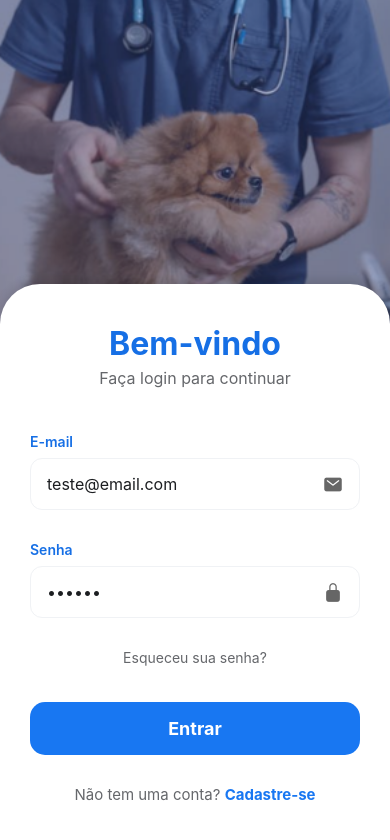
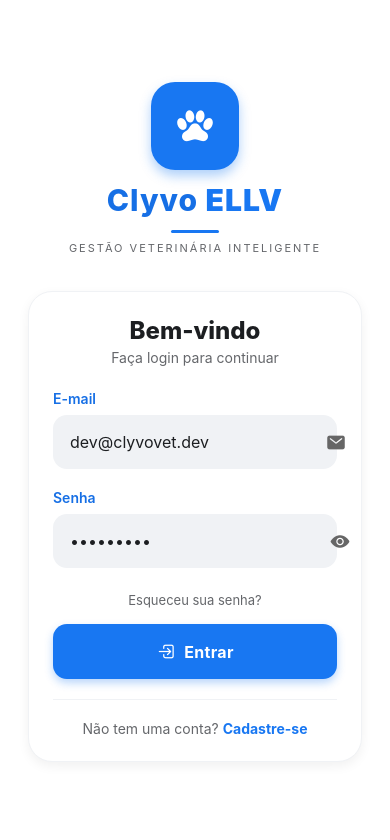
Before and after one commit to victoralves10/MOBILE-EXPO-CHLLNG, a React Native app: screen /Login in a window 390 px wide. Shown: the top 840 px of the page. Built offline with nearby package versions, Linux system fonts and the light colour scheme.

Commit message:
Tela de login: auth real via JWT sem mock e visual redesenhado

```diff
--- a/package.json
+++ b/package.json
@@ -14,6 +14,7 @@
     "@react-navigation/bottom-tabs": "^7.16.0",
     "@react-navigation/native": "^7.2.4",
     "@react-navigation/native-stack": "^7.15.0",
+    "axios": "^1.20.0",
     "expo": "~54.0.33",
     "expo-status-bar": "~3.0.9",
     "react": "19.1.0",
--- a/src/components/CustomTextInput/styles.ts
+++ b/src/components/CustomTextInput/styles.ts
@@ -17,16 +17,18 @@ export default StyleSheet.create({
         marginBottom: 8,
     },
 
-    // linha branca com borda que envolve ícone + input + ícone
+    // linha branca com borda que envolve ícone + input + ícone.
+    // Fundo levemente acinzentado em vez de branco puro — separa visualmente
+    // o campo do resto da tela sem precisar de uma borda mais escura.
     inputContainer: {
         flexDirection: 'row',
         alignItems: 'center',
-        backgroundColor: colors.white,
-        borderRadius: 12,
-        borderWidth: 1,
-        borderColor: colors.grayLight,
+        backgroundColor: colors.grayLight,
+        borderRadius: 14,
+        borderWidth: 1.5,
+        borderColor: 'transparent',
         paddingHorizontal: 16,
-        height: 52,
+        height: 54,
     },
 
     // campo de texto ocupa todo o espaço disponível
--- a/src/controllers/authController.ts
+++ b/src/controllers/authController.ts
@@ -1,37 +1,45 @@
 import { authStorage } from "../storage/authStorage";
+import { authService } from "../services/authService";
 import { User } from "../models/User";
-
-// usuário fixo para validação, como não tem backend, o login é simulado aqui
-const USUARIO_MOCK: User = {
-    email: "teste@email.com",
-    senha: "123456",
-    nm_usuario: "Veterinario",
-};
 
 export const authController = {
 
-    // valida email e senha, se bater com o mock, salva a sessão e retorna true
+    // chama o backend - se der certo, salva token+usuário e retorna true
     async fazerLogin(email: string, senha: string): Promise<boolean> {
-        if (email === USUARIO_MOCK.email && senha === USUARIO_MOCK.senha) {
-            await authStorage.salvarUsuario(USUARIO_MOCK);
+        try {
+            const { token, usuario } = await authService.login(email, senha);
+            await authStorage.salvarSessao(token, usuario);
             return true;
+        } catch (error) {
+            // qualquer falha aqui é "login não deu certo"
+            return false;
         }
-        return false;
     },
 
-    // verifica se tem sessão salva no asyncstorage, usado pra decidir onde o app começa
-    async verificarSessao(): Promise<boolean> {
-        const user = await authStorage.buscarUsuario();
-        return user !== null;
+    // chama o cadastro no backend - se der certo, ja salva a sessão (loga direto sem precisar logar de novo)
+    async fazerCadastro(nome: string, email: string, senha: string): Promise<boolean> {
+        try {
+            const { token, usuario } = await authService.cadastrar(nome, email, senha);
+            await authStorage.salvarSessao(token, usuario);
+            return true;
+        } catch (error) {
+            return false;
+        }
     },
 
-    // retorna os dados do usuário logado (nome, email etc)
+    // verifica se tem sessão salva no asyncstorage, usado pra ver onde o app começa
+    async verificarSessao(): Promise<boolean> {
+        const token = await authStorage.buscarToken();
+        return token !== null;
+    },
+
+    // retorna os dados do usuario logado (nome, email etc)
     async buscarUsuarioLogado(): Promise<User | null> {
         return await authStorage.buscarUsuario();
     },
 
-    // remove a sessão do asyncstorage, equivale ao logout
+    // remove a sessão do asyncstorage, tipo ao logout
     async fazerLogout(): Promise<void> {
-        await authStorage.removerUsuario();
+        await authStorage.removerSessao();
     },
 };
--- a/src/models/User.ts
+++ b/src/models/User.ts
@@ -1,5 +1,5 @@
 export interface User {
-    email: string;
-    senha: string;
-    nm_usuario?: string;
+    id_usuario: number;
+    nm_usuario: string;
+    email_usuario: string;
 }
--- a/src/screens/Login/Index.tsx
+++ b/src/screens/Login/Index.tsx
@@ -1,29 +1,47 @@
-import React, { useState } from "react";
+import React, { useState, useEffect, useRef } from "react";
 import {
     View,
     Text,
-    Image,
-    KeyboardAvoidingView,
-    Platform,
+    Animated,
+    Keyboard,
     TouchableWithoutFeedback,
-    Keyboard,
     TouchableOpacity,
     StatusBar,
     Alert,
     ActivityIndicator,
 } from "react-native";
+import { SafeAreaView } from "react-native-safe-area-context";
 import { useNavigation } from "@react-navigation/native";
+import { Ionicons } from "@expo/vector-icons";
 import { styles } from "./styles";
 import { colors } from "../../global/colors";
 import CustomTextInput from "../../components/CustomTextInput/Index";
 import { authController } from "../../controllers/authController";
 
 export default function Login() {
-    const [email, setEmail] = useState("teste@email.com");
-    const [senha, setSenha] = useState("123456");
+    const [email, setEmail] = useState("dev@clyvovet.dev");
+    const [senha, setSenha] = useState("dev123456");
+    const [senhaVisivel, setSenhaVisivel] = useState(false);
     const [carregando, setCarregando] = useState(false);
 
     const navigation = useNavigation<any>();
+
+    // tela sobe quando teclado abre
+    // evita que o teclado tampe os campos
+    const deslocamentoY = useRef(new Animated.Value(0)).current;
+
+    useEffect(() => {
+        const abrir = Keyboard.addListener("keyboardDidShow", () => {
+            Animated.timing(deslocamentoY, { toValue: -250, duration: 250, useNativeDriver: true }).start();
+        });
+        const fechar = Keyboard.addListener("keyboardDidHide", () => {
+            Animated.timing(deslocamentoY, { toValue: 0, duration: 250, useNativeDriver: true }).start();
+        });
+        return () => {
+            abrir.remove();
+            fechar.remove();
+        };
+    }, [deslocamentoY]);
 
     async function handleLogin() {
 
@@ -38,7 +56,6 @@ export default function Login() {
             const sucesso = await authController.fazerLogin(email.trim(), senha.trim());
 
             if (sucesso) {
-                // login ok, vai pro app e limpa o histórico (não volta pro login com o botão voltar)
                 navigation.reset({
                     index: 0,
                     routes: [{ name: "App" }],
@@ -49,37 +66,31 @@ export default function Login() {
         } catch (error) {
             Alert.alert("Erro", "Algo deu errado. Tente novamente.");
         } finally {
-            // para o carregando independente do resultado
             setCarregando(false);
         }
     }
 
     return (
-        <KeyboardAvoidingView
-            style={styles.containerTela}
-            behavior={Platform.OS === "ios" ? "padding" : undefined}
-        >
-            <StatusBar
-                backgroundColor="transparent"
-                translucent
-                barStyle="light-content"
-            />
+        <SafeAreaView style={styles.containerTela}>
+            <StatusBar backgroundColor={colors.white} barStyle="dark-content" />
 
-            {/* clicando fora dos inputs fecha o teclado */}
             <TouchableWithoutFeedback onPress={Keyboard.dismiss}>
-                <View style={styles.containerConteudo}>
+                <Animated.View style={[styles.containerConteudo, { transform: [{ translateY: deslocamentoY }] }]}>
 
-                    {/* parte de cima, imagem de do naimal */}
-                    <View style={styles.containerBanner}>
-                        <Image
-                            source={require("../../../assets/img-login.png")}
-                            style={styles.imagemBanner}
-                        />
+                    {/* logo, centralizado, sem imagem de fundo */}
+                    <View style={styles.containerLogo}>
+                        <View style={styles.circuloLogo}>
+                            <Ionicons name="paw" size={38} color={colors.white} />
+                        </View>
+                        <Text style={styles.textoMarca}>
+                            Clyvo <Text style={styles.textoMarcaDestaque}>ELLV</Text>
+                        </Text>
+                        <View style={styles.linhaDecorativa} />
+                        <Text style={styles.textoMarcaSub}>gestão veterinária inteligente</Text>
                     </View>
 
-                    {/* parte de baixo, formulário de login */}
+                    {/* card do formulário */}
                     <View style={styles.containerFormulario}>
-
                         <View style={styles.containerTextos}>
                             <Text style={styles.textoTitulo}>Bem-vindo</Text>
                             <Text style={styles.textoSubtitulo}>Faça login para continuar</Text>
@@ -100,8 +111,10 @@ export default function Login() {
                             <CustomTextInput
                                 title="Senha"
                                 placeholder="Sua senha cadastrada"
-                                rightIconName="lock-closed"
-                                secureTextEntry
+                                rightIconName={senhaVisivel ? "eye-off" : "eye"}
+                                rightIconType="button"
+                                onRightIconPress={() => setSenhaVisivel(!senhaVisivel)}
+                                secureTextEntry={!senhaVisivel}
                                 value={senha}
                                 onChangeText={setSenha}
                                 titleStyle={{ color: colors.blueDark }}
@@ -115,26 +128,25 @@ export default function Login() {
                             </TouchableOpacity>
                         </View>
 
-                        <View style={styles.containerAcoes}>
-
-                            {/* botão de entrar, fica desabilitado enquanto carrega */}
                         <TouchableOpacity
                             style={[styles.botaoEntrar, carregando && { opacity: 0.7 }]}
                             onPress={handleLogin}
                             activeOpacity={0.8}
                             disabled={carregando}
                         >
-                                {/* se estiver carregando mostra o círculo, senão mostra o texto */}
                             {carregando ? (
                                 <ActivityIndicator color={colors.white} />
                             ) : (
+                                <>
+                                    <Ionicons name="log-in-outline" size={20} color={colors.white} />
                                     <Text style={styles.textoBotaoEntrar}>Entrar</Text>
+                                </>
                             )}
                         </TouchableOpacity>
 
                         <TouchableOpacity
                             style={styles.botaoCadastro}
-                                onPress={() => Alert.alert("Cadastro", "Entre em contato com o administrador.")}
+                            onPress={() => navigation.navigate("Cadastro")}
                         >
                             <Text style={styles.textoCadastro}>
                                 Não tem uma conta?{" "}
@@ -143,9 +155,8 @@ export default function Login() {
                         </TouchableOpacity>
                     </View>
 
-                    </View>
-                </View>
+                </Animated.View>
             </TouchableWithoutFeedback>
-        </KeyboardAvoidingView>
+        </SafeAreaView>
     );
 }
--- a/src/screens/Login/styles.ts
+++ b/src/screens/Login/styles.ts
@@ -1,129 +1,169 @@
-import { StyleSheet, Dimensions } from "react-native";
+import { StyleSheet } from "react-native";
 import { colors } from "../../global/colors";
 
-const { height } = Dimensions.get("window");
-
 export const styles = StyleSheet.create({
-    // Container principal - tela inteira
+  // Fundo da tela toda
   containerTela: {
     flex: 1,
     backgroundColor: colors.white,
   },
 
-    // View para garantir q o conteúdo ocupe 100% da are disponivel para dividir (4 e 6) sem bugs
+  // Parte principal da tela, deixando o conteúdo no meio
   containerConteudo: {
     flex: 1,
+    justifyContent: "center",
+    paddingHorizontal: 28,
   },
 
-    // Container de cima - onde fica a imagem
-    containerBanner: {
-        flex: 4,
-        width: "100%",
+  // Junta o ícone, nome e subtítulo do app
+  containerLogo: {
+    alignItems: "center",
+    marginBottom: 36,
+    gap: 8,
   },
 
-    // Estilização da imagem no container de cima
-    imagemBanner: {
-        width: "100%",
-        height: "100%",
-        resizeMode: "cover",
+  // Círculo azul que fica atrás do ícone
+  circuloLogo: {
+    width: 88,
+    height: 88,
+    borderRadius: 24,
+    backgroundColor: colors.bluePrimary,
+    alignItems: "center",
+    justifyContent: "center",
+    marginBottom: 4,
+    elevation: 8,
+    shadowColor: colors.bluePrimary,
+    shadowOffset: { width: 0, height: 6 },
+    shadowOpacity: 0.35,
+    shadowRadius: 12,
   },
 
-    // Container q fica por cima da imagem, arredondado nos cantos
+  // Nome do app
+  textoMarca: {
+    fontSize: 30,
+    fontWeight: "800",
+    color: colors.blueDark,
+    letterSpacing: 1,
+  },
+
+  // Parte do nome que fica mais destacada
+  textoMarcaDestaque: {
+    fontWeight: "900",
+    color: colors.bluePrimary,
+  },
+
+  // Linhazinha azul abaixo do nome
+  linhaDecorativa: {
+    width: 48,
+    height: 3,
+    backgroundColor: colors.bluePrimary,
+    borderRadius: 2,
+    marginTop: 4,
+  },
+
+  // Texto pequeno abaixo do nome do app
+  textoMarcaSub: {
+    fontSize: 11,
+    color: colors.gray,
+    letterSpacing: 2,
+    textTransform: "uppercase",
+  },
+
+  // Card onde fica o formulário de login
   containerFormulario: {
-        flex: 6,
     backgroundColor: colors.white,
-        marginTop: -50,
-        borderTopLeftRadius: 40,
-        borderTopRightRadius: 40,
-        paddingHorizontal: 30,
-        paddingTop: 40,
-        paddingBottom: 20,
-        justifyContent: "space-between",
+    borderRadius: 24,
+    borderWidth: 1,
+    borderColor: colors.grayLight,
+    padding: 24,
+    elevation: 4,
+    shadowColor: colors.black,
+    shadowOffset: { width: 0, height: 4 },
+    shadowOpacity: 0.06,
+    shadowRadius: 12,
+  },
 
-        // Subindo e Sombra
-        elevation: 15,
-        shadowColor: colors.black,
-        shadowOffset: { width: 0, height: -5 },
-        shadowOpacity: 0.1,
+  // Junta o título e o subtítulo do formulário
+  containerTextos: {
+    alignItems: "center",
+    marginBottom: 24,
+  },
+
+  // Título de boas-vindas
+  textoTitulo: {
+    fontSize: 24,
+    fontWeight: "800",
+    color: colors.dark,
+  },
+
+  // Texto logo abaixo do título
+  textoSubtitulo: {
+    fontSize: 14,
+    color: colors.gray,
+    marginTop: 4,
+  },
+
+  // Espaço entre os campos de texto
+  containerInputs: {
+    gap: 4,
+  },
+
+  // Posição do botão de esquecer senha
+  botaoEsqueceuSenha: {
+    alignSelf: "center",
+    marginTop: 4,
+    marginBottom: 8,
+  },
+
+  // Texto do botão de esquecer senha
+  textoEsqueceuSenha: {
+    color: colors.gray,
+    fontSize: 13,
+  },
+
+  // Botão para entrar na conta
+  botaoEntrar: {
+    backgroundColor: colors.bluePrimary,
+    paddingVertical: 16,
+    borderRadius: 14,
+    alignItems: "center",
+    justifyContent: "center",
+    flexDirection: "row",
+    gap: 8,
+    marginTop: 8,
+    elevation: 4,
+    shadowColor: colors.bluePrimary,
+    shadowOffset: { width: 0, height: 4 },
+    shadowOpacity: 0.3,
     shadowRadius: 8,
   },
 
-    // Centralizando o texto (Bem-vindo) e o subtitulo (Faça login para continuar)
-    // e da espaço pra os inputs
-    containerTextos: {
-        alignItems: "center",
-        marginBottom: 10,
+  // Texto dentro do botão de entrar
+  textoBotaoEntrar: {
+    color: colors.white,
+    fontSize: 16,
+    fontWeight: "700",
+    letterSpacing: 0.3,
   },
 
-    // Titulo (Bem-vindo)
-    textoTitulo: {
-        fontSize: 32,
-        fontWeight: "bold",
-        color: colors.blueDark,
+  // Área do botão para criar conta
+  botaoCadastro: {
+    alignItems: "center",
+    marginTop: 20,
+    paddingTop: 20,
+    borderTopWidth: 1,
+    borderTopColor: colors.grayLight,
   },
 
-    // Subtitulo (faça login para continuar)
-    textoSubtitulo: {
-        fontSize: 16,
-        color: colors.gray,
-        marginTop: 5,
-    },
-
-    // Espaços entre os inputs
-    containerInputs: {
-        gap: 15,
-    },
-
-    // Alinhamento do "Esqueceu sua senha?"
-    botaoEsqueceuSenha: {
-        alignSelf: "center", // ou flex-end
-    },
-
-    // Estilização do "Esqueceu sua senha?"
-    textoEsqueceuSenha: {
-        color: colors.gray,
+  // Texto normal do botão de cadastro
+  textoCadastro: {
     fontSize: 14,
-    },
-
-    // Agrupando botão de cadastro e botão entrar
-    containerAcoes: {
-        width: "100%",
-        gap: 20,
-        marginBottom: 10,
-    },
-
-    // Botão de login
-    botaoEntrar: {
-        backgroundColor: colors.bluePrimary,
-        paddingVertical: 16,
-        borderRadius: 15,
-        alignItems: "center",
-        justifyContent: "center",
-        elevation: 3,
-    },
-
-    // Texto do botão de login
-    textoBotaoEntrar: {
-        color: colors.white,
-        fontSize: 18,
-        fontWeight: "bold",
-    },
-
-    // Botão de cadastro
-    botaoCadastro: {
-        alignItems: "center",
-        paddingVertical: 10,
-    },
-
-    // Texto do botão de cadastro
-    textoCadastro: {
-        fontSize: 15,
     color: colors.gray,
   },
 
-    // Texto colorido do cadastro
+  // Parte colorida do texto “Cadastre-se”
   textoCadastroDestaque: {
     color: colors.bluePrimary,
-        fontWeight: "bold",
+    fontWeight: "700",
   },
 });
--- /dev/null
+++ b/src/services/authService.ts
@@ -0,0 +1,19 @@
+import axios from "axios";
+
+// url da api
+const API_URL = "https://apirest-node-chllng.onrender.com";
+
+export const authService = {
+
+    // POST /auth/login - email/senha, devolve { token, usuario }
+    async login(email: string, senha: string) {
+        const resposta = await axios.post(`${API_URL}/auth/login`, { email, senha });
+        return resposta.data; // { token, usuario: { id_usuario, nm_usuario, email_usuario } }
+    },
+
+    // POST /auth/cadastro - nome/email/senha, devolve { token, usuario } (já loga direto)
+    async cadastrar(nome: string, email: string, senha: string) {
+        const resposta = await axios.post(`${API_URL}/auth/cadastro`, { nome, email, senha });
+        return resposta.data;
+    },
+};
```
Also changed, not shown: src/storage/authStorage.ts (+18 -6 lines), 1 other file (tests, documents, lock files or other folders). Lines whose indentation alone changed are shown as unchanged.
